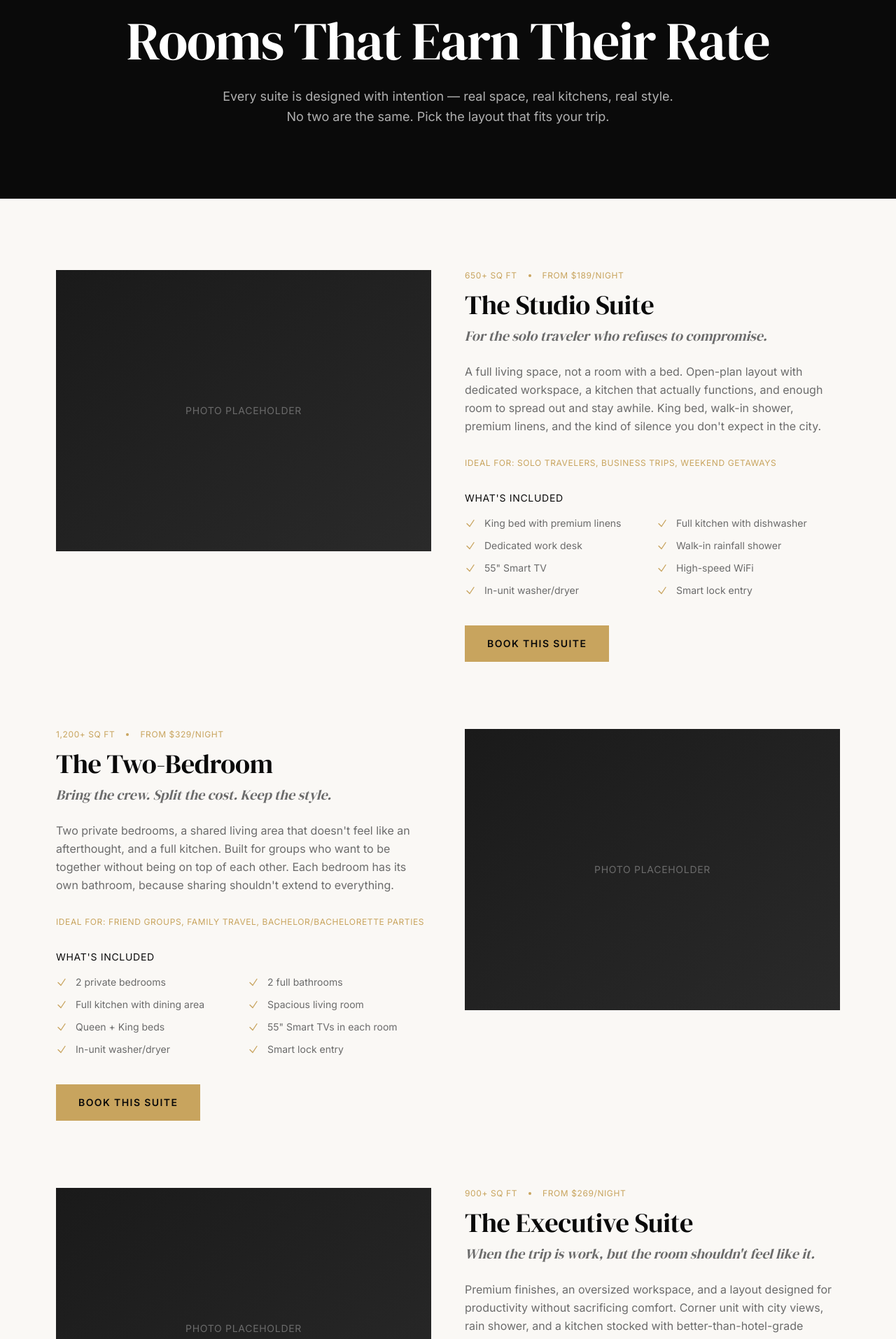
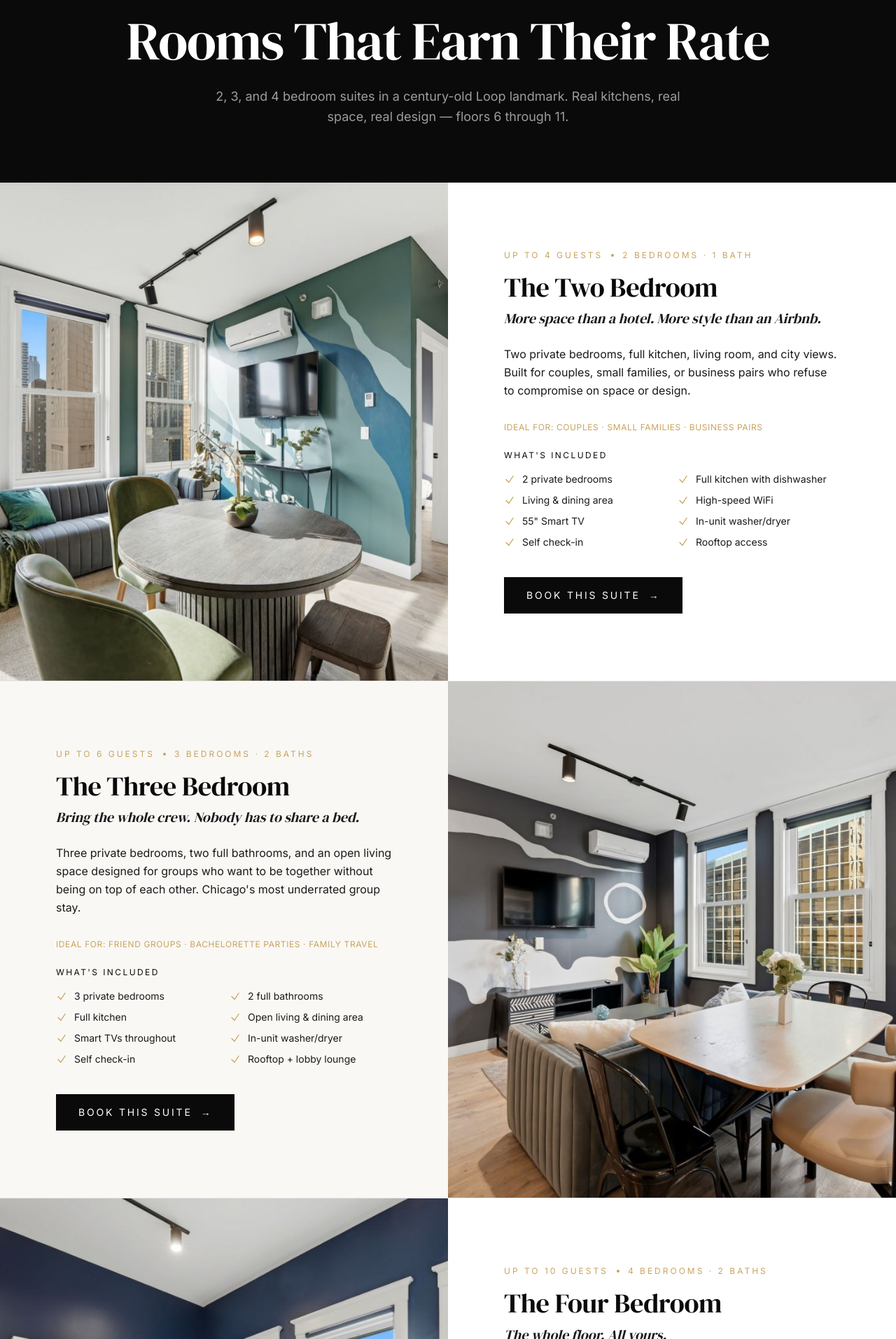
Before and after one commit to theplymouthchicago/plymouth-hotel, a Next.js app: page /rooms in a window 1280 px wide. Shown: the part 146-2060 px from the top of the page at 70% size. Built offline with nearby package versions, Linux system fonts and the light colour scheme.

Commit message:
Fix rooms page: correct room types (2BR/3BR/4BR), real photos, real Guesty booking links

```diff
--- a/src/app/rooms/page.tsx
+++ b/src/app/rooms/page.tsx
@@ -1,69 +1,80 @@
 import type { Metadata } from "next";
-import Link from "next/link";
+import Image from "next/image";
 
 export const metadata: Metadata = {
-  title: "Rooms & Suites",
+  title: "Rooms & Suites | The Plymouth Chicago",
   description:
-    "Explore The Plymouth Hotel's design-forward suites in Chicago. Studio, two-bedroom, and executive layouts — each with full kitchens, real space, and curated interiors.",
+    "The Plymouth Chicago offers 2, 3, and 4 bedroom suites in the Loop. Full kitchens, rooftop access, instant booking. 417 S Dearborn St.",
 };
+
+const BOOKING_BASE = "https://theplymouthchicago.guestybookings.com/en/properties";
 
 const rooms = [
   {
-    name: "The Studio Suite",
-    tagline: "For the solo traveler who refuses to compromise.",
-    sqft: "650+ sq ft",
-    price: "From $189/night",
+    name: "The Two Bedroom",
+    tagline: "More space than a hotel. More style than an Airbnb.",
+    sqft: "Up to 4 guests",
+    price: "2 bedrooms · 1 bath",
+    listingId: "69b8610659a0a7001528058c",
     description:
-      "A full living space, not a room with a bed. Open-plan layout with dedicated workspace, a kitchen that actually functions, and enough room to spread out and stay awhile. King bed, walk-in shower, premium linens, and the kind of silence you don't expect in the city.",
+      "Two private bedrooms, full kitchen, living room, and city views. Built for couples, small families, or business pairs who refuse to compromise on space or design.",
     features: [
-      "King bed with premium linens",
+      "2 private bedrooms",
       "Full kitchen with dishwasher",
-      "Dedicated work desk",
-      "Walk-in rainfall shower",
+      "Living & dining area",
+      "High-speed WiFi",
       "55\" Smart TV",
-      "High-speed WiFi",
       "In-unit washer/dryer",
-      "Smart lock entry",
+      "Self check-in",
+      "Rooftop access",
     ],
-    idealFor: "Solo travelers, business trips, weekend getaways",
+    idealFor: "Couples · Small Families · Business Pairs",
+    image: "/images/living-green.jpg",
+    alt: "Two bedroom suite living room with teal mural and dining table",
   },
   {
-    name: "The Two-Bedroom",
-    tagline: "Bring the crew. Split the cost. Keep the style.",
-    sqft: "1,200+ sq ft",
-    price: "From $329/night",
+    name: "The Three Bedroom",
+    tagline: "Bring the whole crew. Nobody has to share a bed.",
+    sqft: "Up to 6 guests",
+    price: "3 bedrooms · 2 baths",
+    listingId: "69b863afab91d0002330efdb",
     description:
-      "Two private bedrooms, a shared living area that doesn't feel like an afterthought, and a full kitchen. Built for groups who want to be together without being on top of each other. Each bedroom has its own bathroom, because sharing shouldn't extend to everything.",
+      "Three private bedrooms, two full bathrooms, and an open living space designed for groups who want to be together without being on top of each other. Chicago's most underrated group stay.",
     features: [
-      "2 private bedrooms",
+      "3 private bedrooms",
       "2 full bathrooms",
-      "Full kitchen with dining area",
-      "Spacious living room",
-      "Queen + King beds",
-      "55\" Smart TVs in each room",
+      "Full kitchen",
+      "Open living & dining area",
+      "Smart TVs throughout",
       "In-unit washer/dryer",
-      "Smart lock entry",
+      "Self check-in",
+      "Rooftop + lobby lounge",
     ],
-    idealFor: "Friend groups, family travel, bachelor/bachelorette parties",
+    idealFor: "Friend Groups · Bachelorette Parties · Family Travel",
+    image: "/images/living-dark.jpg",
+    alt: "Three bedroom suite with dark charcoal mural and large windows",
   },
   {
-    name: "The Executive Suite",
-    tagline: "When the trip is work, but the room shouldn't feel like it.",
-    sqft: "900+ sq ft",
-    price: "From $269/night",
+    name: "The Four Bedroom",
+    tagline: "The whole floor. All yours.",
+    sqft: "Up to 10 guests",
+    price: "4 bedrooms · 2 baths",
+    listingId: "69b866a2139149001c905bfa",
     description:
-      "Premium finishes, an oversized workspace, and a layout designed for productivity without sacrificing comfort. Corner unit with city views, rain shower, and a kitchen stocked with better-than-hotel-grade everything.",
+      "Four bedrooms for up to 10 guests. Maximum space, maximum privacy. The largest layout in the building — ideal for executive retreats, large family gatherings, or groups that want to arrive together and leave together.",
     features: [
-      "King bed with luxury linens",
-      "Oversized executive workspace",
-      "Full kitchen with premium appliances",
-      "Rain shower + soaking tub",
-      "City views",
-      "65\" Smart TV",
+      "4 private bedrooms",
+      "2 full bathrooms",
+      "Full kitchen",
+      "Dining table for 8+",
+      "Multiple living areas",
       "In-unit washer/dryer",
-      "Smart lock entry",
+      "Self check-in",
+      "Rooftop, lobby lounge, conference room",
     ],
-    idealFor: "Business travelers, extended stays, corporate retreats",
+    idealFor: "Large Groups · Corporate Retreats · Special Events",
+    image: "/images/kitchen-navy.jpg",
+    alt: "Four bedroom suite open kitchen and living area with navy accents",
   },
 ];
 
@@ -71,109 +82,107 @@ export default function RoomsPage() {
   return (
     <>
       {/* Hero */}
-      <section className="bg-plymouth-black pt-32 pb-section section-padding">
+      <section className="bg-plymouth-black pt-32 pb-20 section-padding">
         <div className="max-w-container mx-auto text-center">
           <p className="text-plymouth-gold font-body text-sm uppercase tracking-[0.3em] mb-4">
             Our Suites
           </p>
-          <h1 className="font-display text-display-xl text-plymouth-white mb-6 text-balance">
+          <h1 className="font-display text-display-xl text-white mb-6 text-balance">
             Rooms That Earn Their Rate
           </h1>
-          <p className="text-plymouth-silver text-lg max-w-2xl mx-auto leading-relaxed">
-            Every suite is designed with intention — real space, real kitchens,
-            real style. No two are the same. Pick the layout that fits your trip.
+          <p className="text-white/60 text-lg max-w-2xl mx-auto leading-relaxed">
+            2, 3, and 4 bedroom suites in a century-old Loop landmark. Real
+            kitchens, real space, real design — floors 6 through 11.
           </p>
         </div>
       </section>
 
       {/* Room Listings */}
-      <section className="py-section section-padding bg-plymouth-cream">
-        <div className="max-w-container-lg mx-auto space-y-24">
-          {rooms.map((room, index) => (
-            <div key={room.name} className="grid grid-cols-1 lg:grid-cols-2 gap-12 items-start">
-              {/* Image */}
-              <div className={index % 2 === 1 ? "lg:order-2" : ""}>
-                <div className="aspect-[4/3] bg-plymouth-dark relative overflow-hidden sticky top-28">
-                  <div className="absolute inset-0 bg-gradient-to-br from-plymouth-charcoal to-plymouth-dark flex items-center justify-center">
-                    <span className="text-plymouth-gray text-sm uppercase tracking-wider">
-                      Photo Placeholder
-                    </span>
-                  </div>
-                </div>
-              </div>
+      <section className="bg-plymouth-offwhite">
+        {rooms.map((room, index) => (
+          <div
+            key={room.name}
+            className={`grid grid-cols-1 lg:grid-cols-2 min-h-[70vh] ${index > 0 ? "border-t border-gray-200" : ""}`}
+          >
+            {/* Image */}
+            <div className={`relative min-h-[50vw] lg:min-h-full ${index % 2 === 1 ? "lg:order-2" : ""}`}>
+              <Image
+                src={room.image}
+                alt={room.alt}
+                fill
+                className="object-cover"
+                sizes="(max-width: 1024px) 100vw, 50vw"
+              />
+            </div>
 
-              {/* Content */}
-              <div className={index % 2 === 1 ? "lg:order-1" : ""}>
-                <div className="flex items-center gap-4 mb-3">
-                  <span className="text-plymouth-gold font-body text-xs uppercase tracking-wider">
-                    {room.sqft}
-                  </span>
+            {/* Content */}
+            <div className={`flex items-center px-8 md:px-16 lg:px-20 py-16 lg:py-24 ${index % 2 === 1 ? "lg:order-1" : ""} ${index % 2 === 0 ? "bg-white" : "bg-plymouth-offwhite"}`}>
+              <div className="max-w-lg w-full">
+                <div className="flex items-center gap-3 mb-4">
+                  <span className="text-plymouth-gold text-xs uppercase tracking-[0.25em] font-body">{room.sqft}</span>
                   <span className="w-1 h-1 bg-plymouth-gold rounded-full" />
-                  <span className="text-plymouth-gold font-body text-xs uppercase tracking-wider">
-                    {room.price}
-                  </span>
+                  <span className="text-plymouth-gold text-xs uppercase tracking-[0.25em] font-body">{room.price}</span>
                 </div>
 
                 <h2 className="font-display text-display-md text-plymouth-black mb-2">
                   {room.name}
                 </h2>
-                <p className="font-display text-xl text-plymouth-gray italic mb-6">
+                <p className="font-display text-xl text-plymouth-charcoal italic mb-6">
                   {room.tagline}
                 </p>
-                <p className="text-plymouth-gray leading-relaxed mb-8">
+                <p className="text-plymouth-charcoal leading-relaxed mb-8 text-base">
                   {room.description}
                 </p>
 
-                <p className="text-plymouth-gold font-body text-xs uppercase tracking-wider mb-3">
+                <p className="text-plymouth-gold text-xs uppercase tracking-wider mb-6">
                   Ideal for: {room.idealFor}
                 </p>
 
-                <h3 className="font-body text-sm uppercase tracking-wider text-plymouth-black mb-4 mt-8">
+                <h3 className="text-xs uppercase tracking-[0.2em] text-plymouth-black mb-4 font-body">
                   What&apos;s Included
                 </h3>
-                <div className="grid grid-cols-2 gap-3 mb-10">
+                <div className="grid grid-cols-2 gap-y-2.5 gap-x-4 mb-10">
                   {room.features.map((feature) => (
-                    <div key={feature} className="flex items-start gap-3">
-                      <svg
-                        className="w-4 h-4 text-plymouth-gold shrink-0 mt-0.5"
-                        fill="none"
-                        viewBox="0 0 24 24"
-                        stroke="currentColor"
-                        strokeWidth={2}
-                      >
-                        <path
-                          strokeLinecap="round"
-                          strokeLinejoin="round"
-                          d="M4.5 12.75l6 6 9-13.5"
-                        />
+                    <div key={feature} className="flex items-start gap-2.5">
+                      <svg className="w-4 h-4 text-plymouth-gold shrink-0 mt-0.5" fill="none" viewBox="0 0 24 24" stroke="currentColor" strokeWidth={2}>
+                        <path strokeLinecap="round" strokeLinejoin="round" d="M4.5 12.75l6 6 9-13.5" />
                       </svg>
-                      <span className="text-plymouth-gray text-sm">{feature}</span>
+                      <span className="text-plymouth-charcoal text-sm">{feature}</span>
                     </div>
                   ))}
                 </div>
 
-                <Link href="/rooms" className="btn-primary">
+                <a
+                  href={`${BOOKING_BASE}/${room.listingId}`}
+                  target="_blank"
+                  rel="noopener noreferrer"
+                  className="inline-flex items-center gap-3 bg-plymouth-black text-white px-8 py-4 text-sm uppercase tracking-[0.2em] hover:bg-plymouth-gold hover:text-black transition-all duration-300 group"
+                >
                   Book This Suite
-                </Link>
+                  <span className="group-hover:translate-x-1 transition-transform">→</span>
+                </a>
               </div>
             </div>
-          ))}
-        </div>
+          </div>
+        ))}
       </section>
 
       {/* Bottom CTA */}
-      <section className="py-section section-padding bg-plymouth-black text-center">
+      <section className="py-20 section-padding bg-plymouth-black text-center">
         <div className="max-w-container mx-auto">
-          <h2 className="font-display text-display-md text-plymouth-white mb-6 text-balance">
-            Not Sure Which Suite?
+          <p className="text-plymouth-gold text-xs uppercase tracking-[0.3em] mb-4">Ready?</p>
+          <h2 className="font-display text-display-md text-white mb-6">
+            Your Room Is Waiting.
           </h2>
-          <p className="text-plymouth-silver text-lg max-w-xl mx-auto mb-10 leading-relaxed">
-            Tell us about your trip — group size, dates, priorities — and we&apos;ll match you
-            with the right room.
+          <p className="text-white/60 text-lg max-w-xl mx-auto mb-10">
+            Instant booking. No inquiry required. Best rate when you book direct.
           </p>
-          <Link href="#" className="btn-primary">
-            Get a Recommendation
-          </Link>
+          <a
+            href="/#booking"
+            className="inline-flex items-center gap-3 bg-plymouth-gold text-black px-10 py-4 text-sm uppercase tracking-[0.2em] font-semibold hover:bg-white transition-colors"
+          >
+            Book Direct Now
+          </a>
         </div>
       </section>
     </>
```
